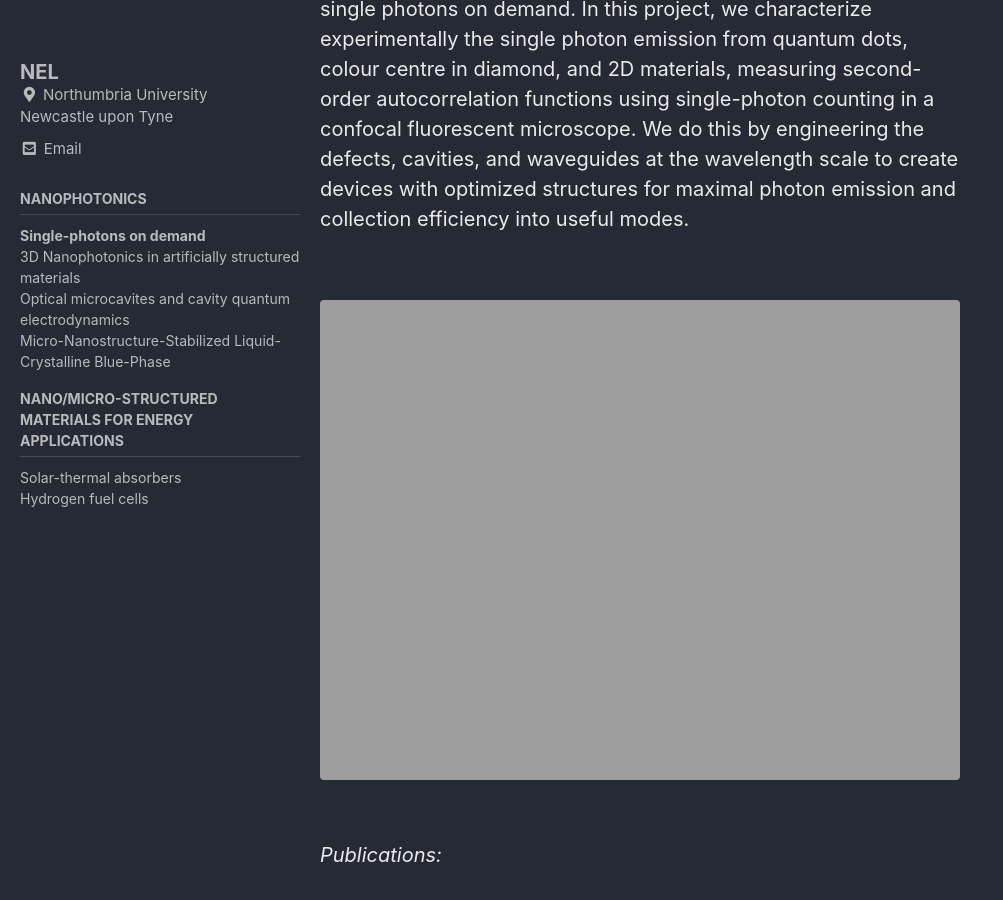
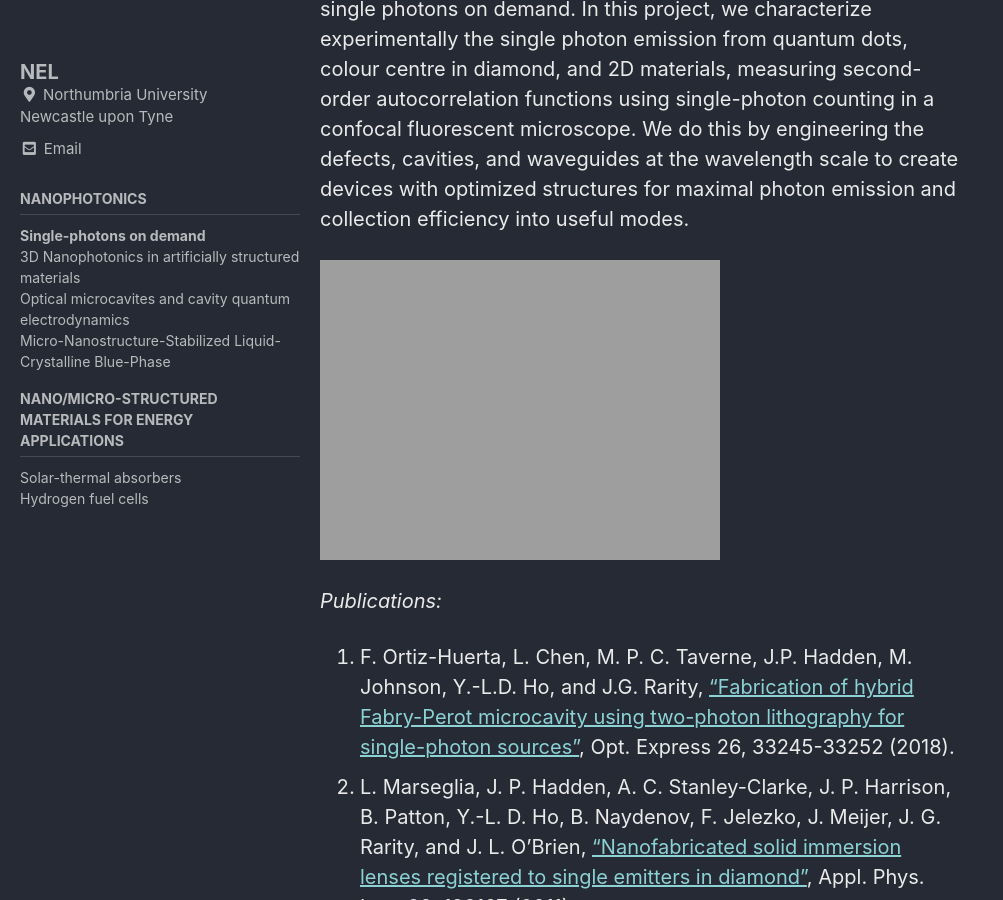
Before and after one commit to qubits/nanophotonicenglab.github.io, a Jekyll site: the page built from _pages/Research/research1.md, in a window 1280 px wide and 900 px high, scrolled down 317 px. Shown: the whole window, without its empty margins (0-1003 px from the left). Built offline with Jekyll 4.4.1, drawn with Linux system fonts in a browser that asks for light colours; cached includes are drawn as plain includes.

Commit message:
Update research1.md

```diff
--- a/_pages/Research/research1.md
+++ b/_pages/Research/research1.md
@@ -13,10 +13,7 @@ sidebar:
 
 Planck's assumption of electromagnetic energy quantization and Einstein's hypothesis of light quanta (or photons) introduced the wave-particle duality of light and led to the quantum effects, such as quantum vacuum fluctuations and quantum entanglement; novel technologies now make it possible for us to create and detect single photons on demand. In this project, we characterize experimentally the single photon emission from quantum dots, colour centre in diamond, and 2D materials, measuring second-order autocorrelation functions using single-photon counting in a confocal fluorescent microscope. We do this by engineering the defects, cavities, and waveguides at the wavelength scale to create devices with optimized structures for maximal photon emission and collection efficiency into useful modes.
 
-<!-- ![image]({{ site.url }}{{ site.baseurl }}/assets/research/research1.png){: style="float: left"} -->
-<figure style="width: 100%" class="align-left">
-  <img src="{{ site.url }}{{ site.baseurl }}/assets/research/research1.png" alt="">
-</figure>
+<img src="{{ site.url }}{{ site.baseurl }}/assets/research/research1.png" alt="">
 
 *Publications:*
 
```
